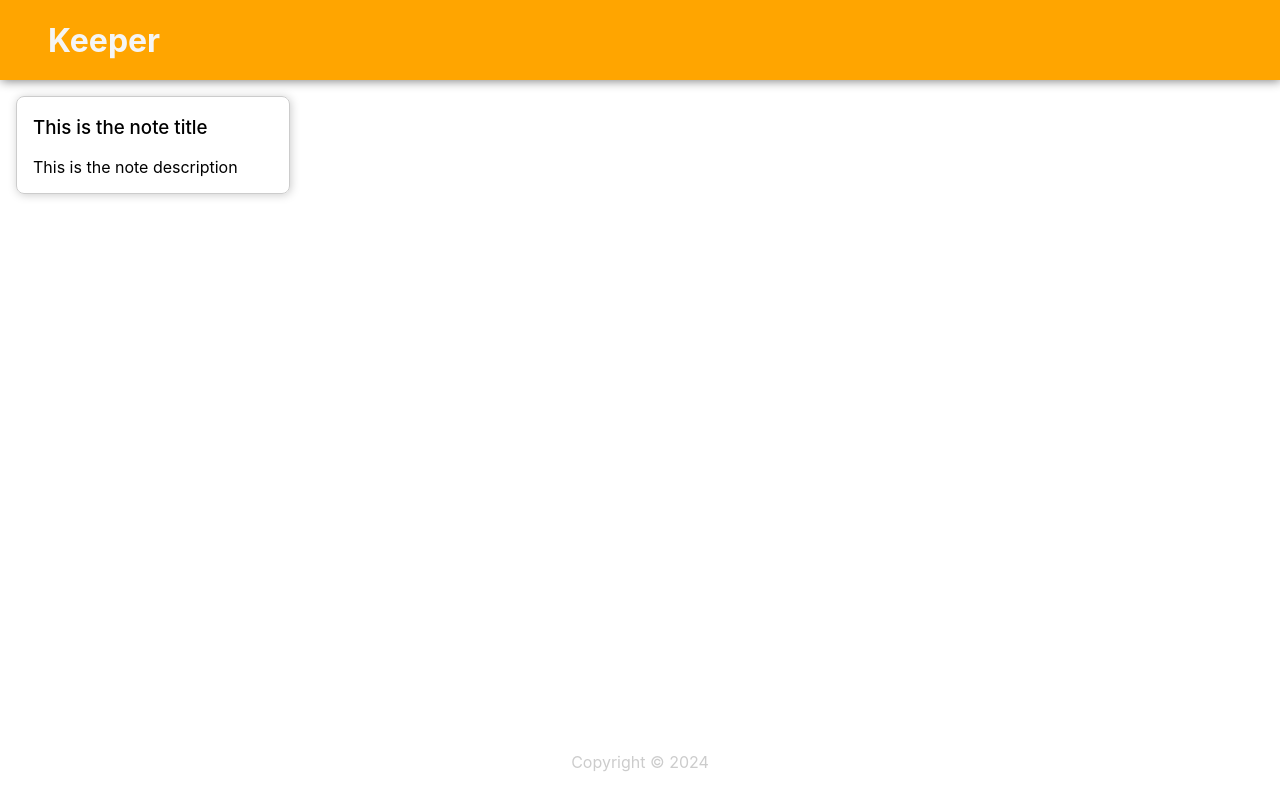
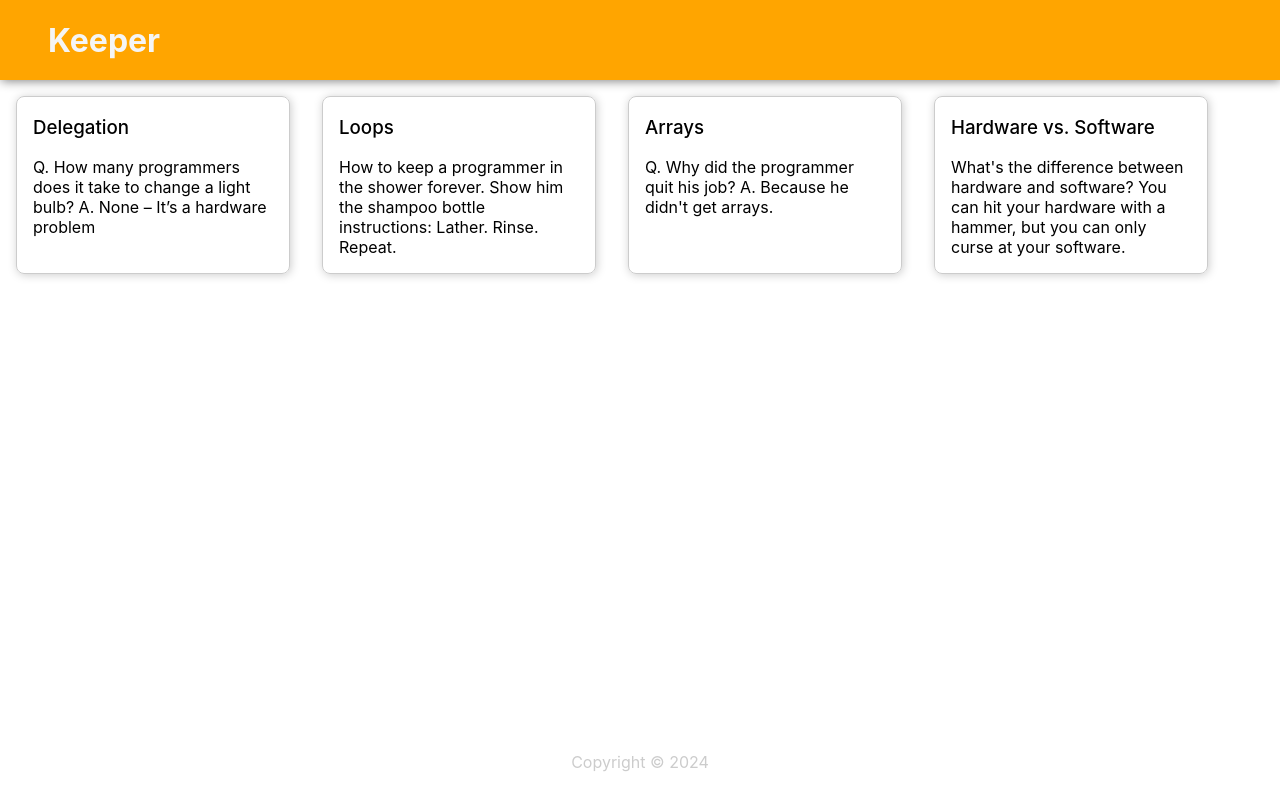
Before and after one commit to yashas1145/adv-react, a React (Create React App) app: page / in a window 1280 px wide. Built offline with nearby package versions, Linux system fonts and the light colour scheme.

Commit message:
Dynamic note rendering

```diff
--- a/src/component/App.jsx
+++ b/src/component/App.jsx
@@ -2,12 +2,18 @@ import React from "react";
 import Header from "./Header";
 import Footer from "./Footer";
 import Note from "./Note";
+// eslint-disable-next-line
 import style from "../styles.module.css";
+import notes from "./data/notes";
 
 function App () {
     return <div>
         <Header/>
-        <Note/>
+        <div className={style.noteContainer}>
+            {notes.map(note => {
+                return <Note key={note.key} noteTitle={note.title} noteDescription={note.content}/>
+            })}
+        </div>
         <Footer/>
     </div>
 }
--- a/src/component/Note.jsx
+++ b/src/component/Note.jsx
@@ -1,10 +1,10 @@
 import React from "react";
 import style from "../styles.module.css";
 
-function Note () {
+function Note (props) {
     return <div className={style.note}>
-        <h3>This is the note title</h3>
-        <p>This is the note description</p>
+        <h3>{props.noteTitle}</h3>
+        <p>{props.noteDescription}</p>
     </div>
 }
 
--- /dev/null
+++ b/src/component/data/notes.js
@@ -0,0 +1,28 @@
+const notes = [
+    {
+      key: 1,
+      title: "Delegation",
+      content:
+        "Q. How many programmers does it take to change a light bulb? A. None – It’s a hardware problem"
+    },
+    {
+      key: 2,
+      title: "Loops",
+      content:
+        "How to keep a programmer in the shower forever. Show him the shampoo bottle instructions: Lather. Rinse. Repeat."
+    },
+    {
+      key: 3,
+      title: "Arrays",
+      content:
+        "Q. Why did the programmer quit his job? A. Because he didn't get arrays."
+    },
+    {
+      key: 4,
+      title: "Hardware vs. Software",
+      content:
+        "What's the difference between hardware and software? You can hit your hardware with a hammer, but you can only curse at your software."
+    }
+];
+
+export default notes;
--- a/src/index.js
+++ b/src/index.js
@@ -1,5 +1,5 @@
 import React from "react";
-import { createRoot } from "react-dom";
+import { createRoot } from "react-dom/client";
 // eslint-disable-next-line
 import style from "./styles.module.css";
 import App from "./component/App";
--- a/src/styles.module.css
+++ b/src/styles.module.css
@@ -30,10 +30,16 @@ footer {
   padding-left: 3rem;
 }
 
+.noteContainer {
+  display: flex;
+  flex-direction: row;
+  flex-wrap: wrap;
+}
+
 .note {
   margin: 1rem;
   padding: 0rem 1rem;
-  height: 6rem;
+  height: auto;
   width: 15rem;
   border: 1px solid #ccc;
   border-radius: 0.5rem;
```
